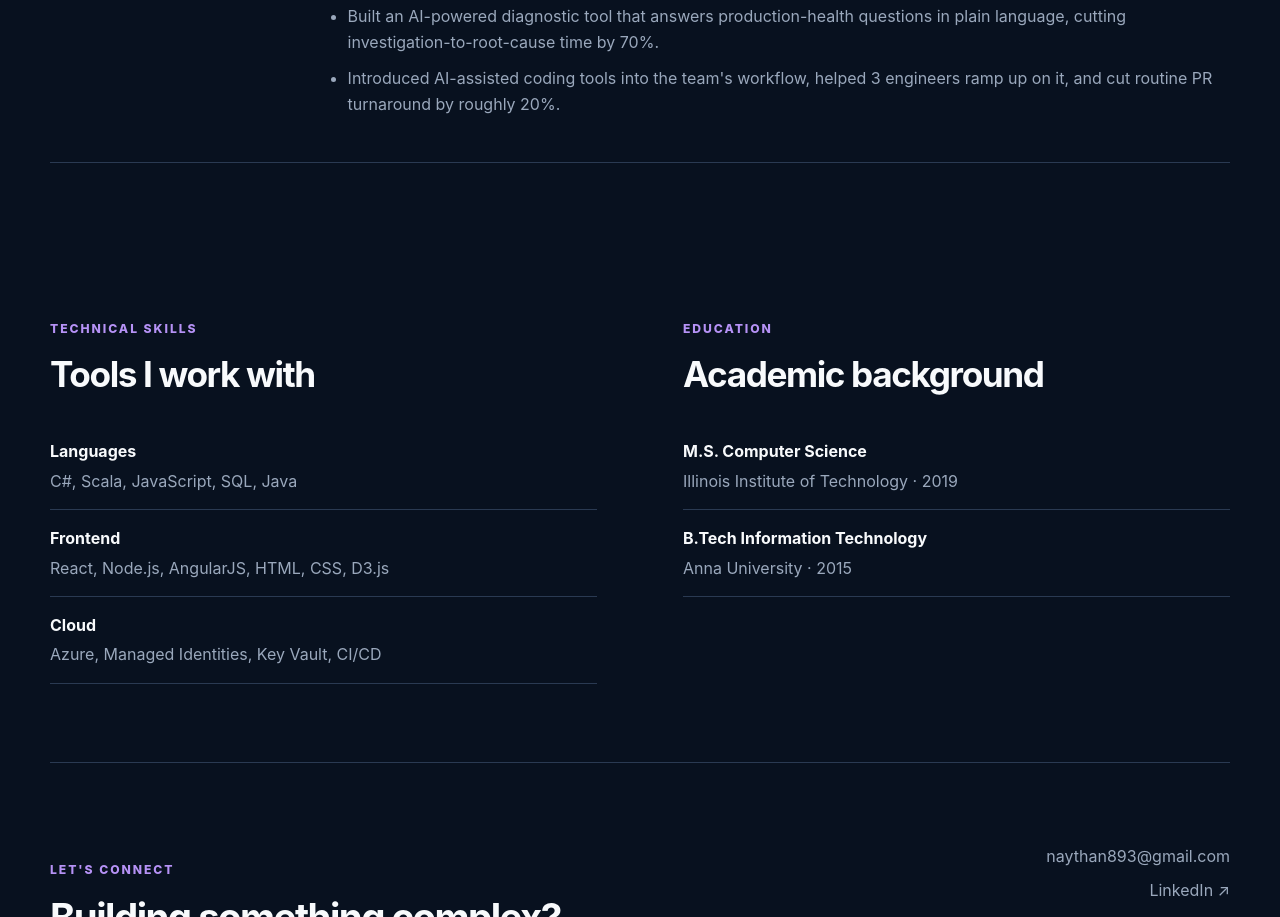
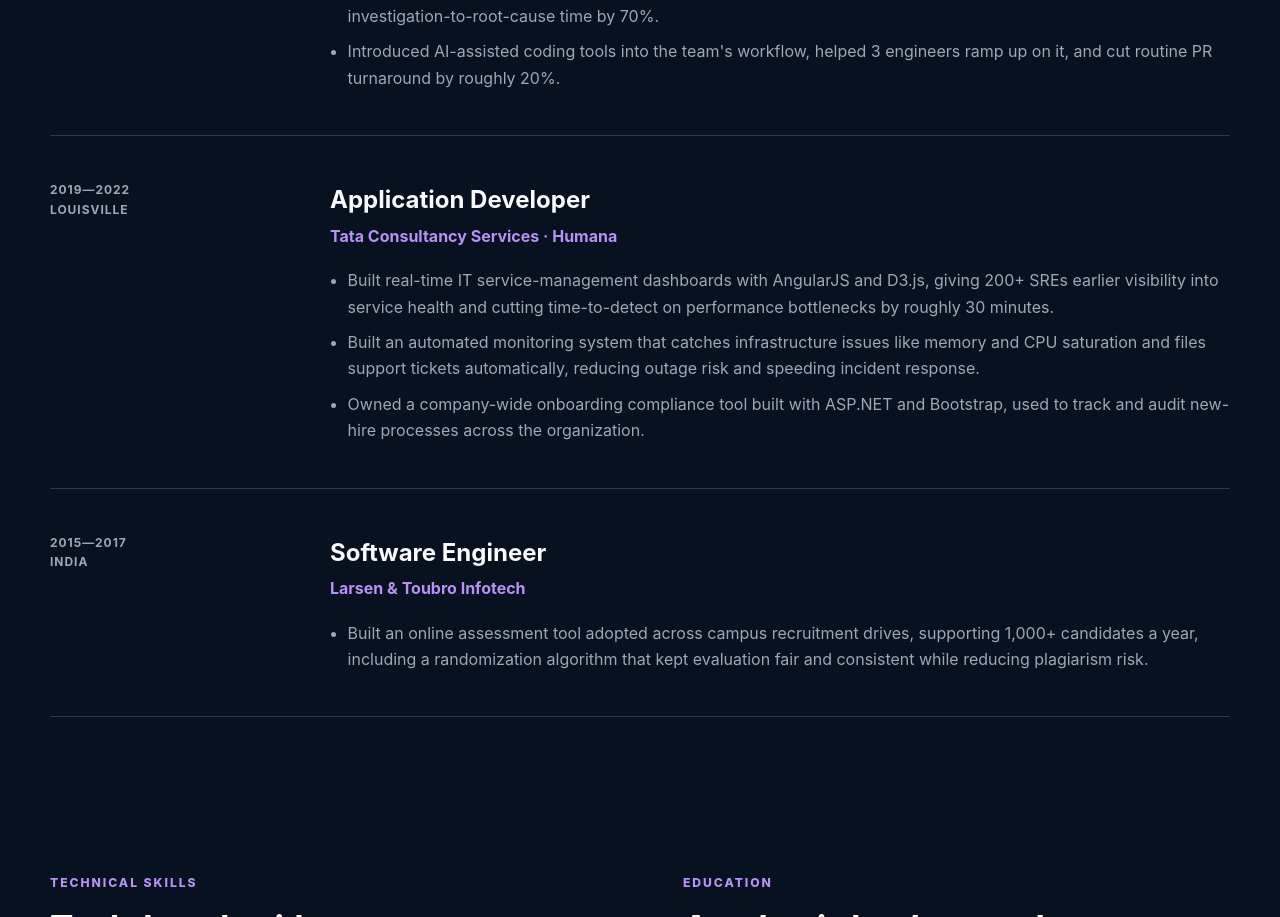
Before and after one commit to Naythan893/Naythan893.github.io, a plain HTML site: page index.html in a window 1280 px wide. Shown: the part 4376-5293 px from the top of the page. Drawn offline with Linux system fonts and the light colour scheme.

Commit message:
Add prior experience (TCS/Humana, L&T) to portfolio timeline
Extends the Experience section beyond Microsoft to cover the full
career history, and retitles the section since it's no longer just
recent/highlighted work.

```diff
--- a/index.html
+++ b/index.html
@@ -222,10 +222,10 @@
       <section class="section" id="experience" aria-labelledby="experience-title">
         <div class="section-heading">
           <p class="eyebrow">EXPERIENCE</p>
-          <h2 id="experience-title">Selected recent experience</h2>
+          <h2 id="experience-title">Where I've worked</h2>
           <p class="section-note">
-            Microsoft experience is highlighted here; complete career history
-            is available in my resume.
+            9+ years across enterprise security, IT operations, and
+            full-stack delivery.
           </p>
         </div>
 
@@ -294,6 +294,54 @@
             </div>
           </article>
 
+          <article>
+            <div class="timeline-meta">
+              <span>2019—2022</span>
+              <span>LOUISVILLE</span>
+            </div>
+            <div>
+              <h3>Application Developer</h3>
+              <p class="company">Tata Consultancy Services · Humana</p>
+              <ul>
+                <li>
+                  Built real-time IT service-management dashboards with
+                  AngularJS and D3.js, giving 200+ SREs earlier visibility
+                  into service health and cutting time-to-detect on
+                  performance bottlenecks by roughly 30 minutes.
+                </li>
+                <li>
+                  Built an automated monitoring system that catches
+                  infrastructure issues like memory and CPU saturation and
+                  files support tickets automatically, reducing outage risk
+                  and speeding incident response.
+                </li>
+                <li>
+                  Owned a company-wide onboarding compliance tool built with
+                  ASP.NET and Bootstrap, used to track and audit new-hire
+                  processes across the organization.
+                </li>
+              </ul>
+            </div>
+          </article>
+
+          <article>
+            <div class="timeline-meta">
+              <span>2015—2017</span>
+              <span>INDIA</span>
+            </div>
+            <div>
+              <h3>Software Engineer</h3>
+              <p class="company">Larsen &amp; Toubro Infotech</p>
+              <ul>
+                <li>
+                  Built an online assessment tool adopted across campus
+                  recruitment drives, supporting 1,000+ candidates a year,
+                  including a randomization algorithm that kept evaluation
+                  fair and consistent while reducing plagiarism risk.
+                </li>
+              </ul>
+            </div>
+          </article>
         </div>
       </section>
 
```
